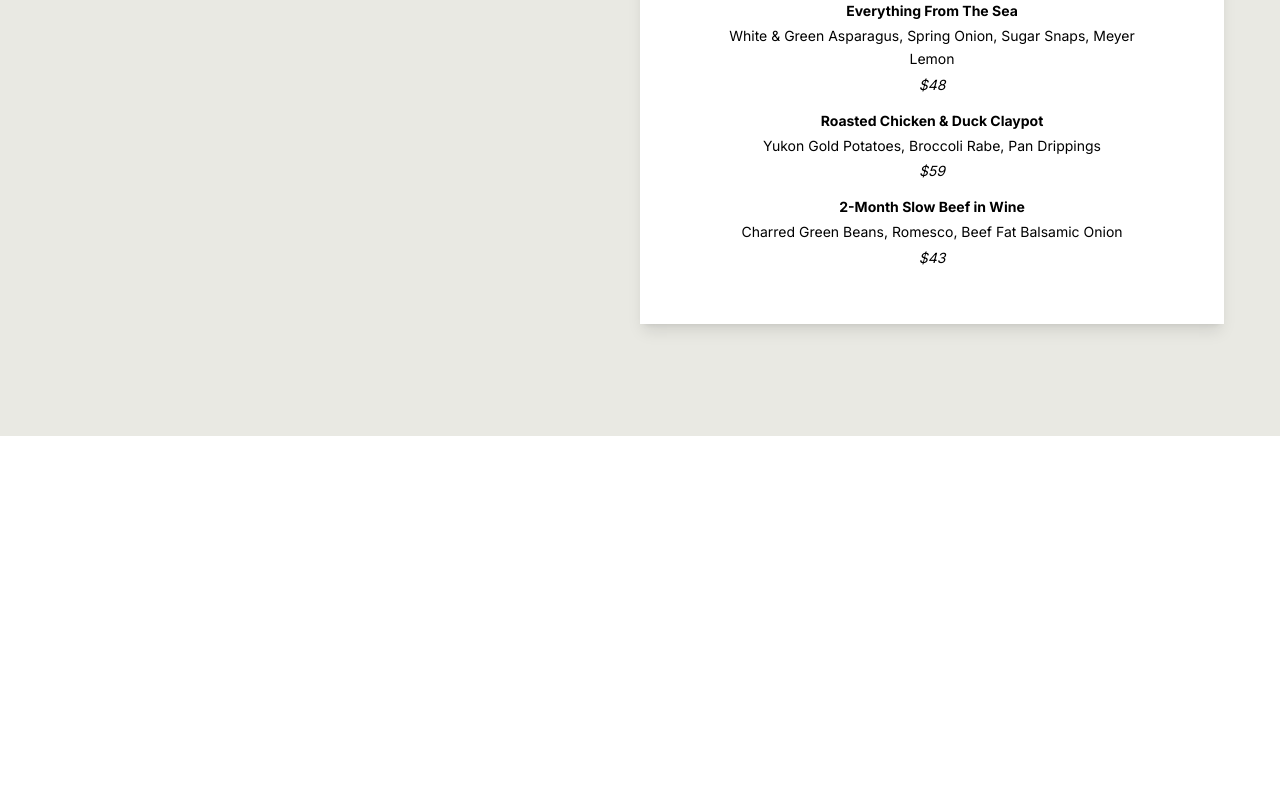
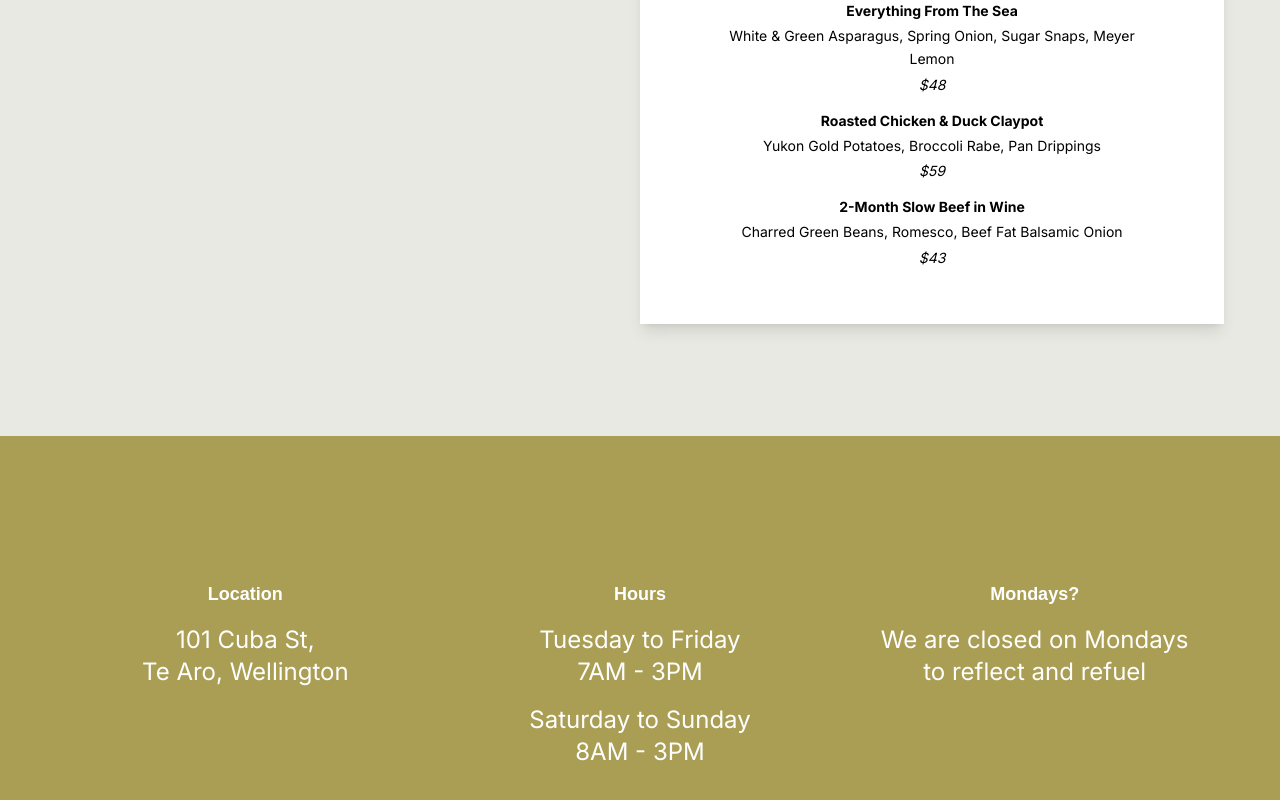
Before and after one commit to imflawlezz/latte-cafe-landing, a Next.js app: page / in a window 1280 px wide. Shown: the part 2398-3198 px from the top of the page. Before the commit the page ends 2834 px from the top, so only its background shows below. Built offline with nearby package versions, Linux system fonts and the light colour scheme; a web font is replaced by a local one.

Commit message:
feat: add "Info" section, adjust page.tsx layout

```diff
--- a/src/app/page.tsx
+++ b/src/app/page.tsx
@@ -2,6 +2,7 @@ import {Header} from "@/components/sections/Header";
 import {Hero} from "@/components/sections/Hero";
 import {AboutUs} from "@/components/sections/AboutUs";
 import {Menu} from "@/components/sections/Menu";
+import {Info} from "@/components/sections/Info";
 
 export default function Home() {
     return (
@@ -10,6 +11,7 @@ export default function Home() {
             <Hero />
             <AboutUs />
             <Menu />
+            <Info />
         </>
     );
 }
--- /dev/null
+++ b/src/components/sections/Info.tsx
@@ -0,0 +1,34 @@
+export const Info = () => {
+    return (
+        <section className="text-white bg-[var(--secondary)] py-10 md:py-15 lg:py-30 px-4 sm:px-8 md:px-14">
+            <div className="grid grid-cols-1 md:grid-cols-3 gap-8 max-w-6xl mx-auto">
+                <div className="text-center p-6 bg-[var(--secondary-dark)]">
+                    <h1 className="font-mono font-bold text-lg">Location</h1>
+                    <p className="text-xl sm:text-2xl mt-4">
+                        101 Cuba St, <br/>
+                        Te Aro, Wellington
+                    </p>
+                </div>
+
+                <div className="text-center p-6 bg-[var(--secondary-dark)]">
+                    <h1 className="font-mono font-bold text-lg">Hours</h1>
+                    <p className="text-xl sm:text-2xl mt-4">
+                        Tuesday to Friday <br/>
+                        7AM - 3PM
+                    </p>
+                    <p className="text-xl sm:text-2xl mt-4">
+                        Saturday to Sunday <br/>
+                        8AM - 3PM
+                    </p>
+                </div>
+
+                <div className="text-center p-6 bg-[var(--secondary-dark)]">
+                    <h1 className="font-mono font-bold text-lg">Mondays?</h1>
+                    <p className="text-xl sm:text-2xl mt-4">
+                        We are closed on Mondays to reflect and refuel
+                    </p>
+                </div>
+            </div>
+        </section>
+    )
+}
```
